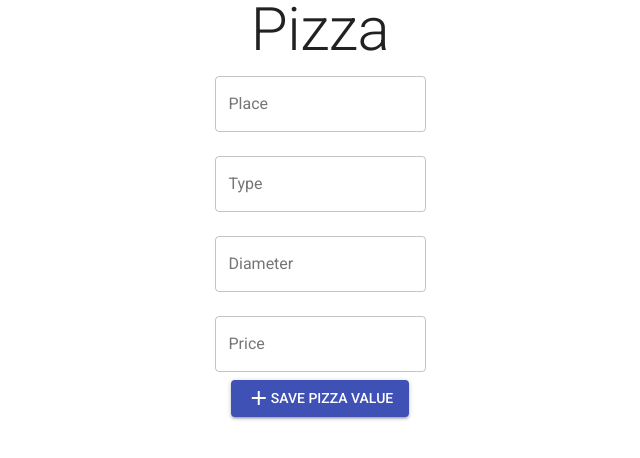
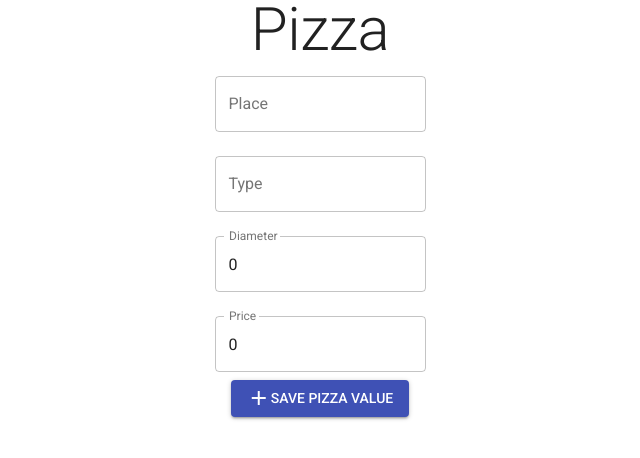
Before and after one commit to jcenglish/pizza-calculator, a React (Create React App) app: page / in a window 1280 px wide. Shown: the top 458 px of the page, without its empty margins (320-960 px from the left). Built offline with nearby package versions, Linux system fonts and the light colour scheme.

Commit message:
fixed issue with pizza list not rendering correctly.

```diff
--- a/src/App.js
+++ b/src/App.js
@@ -1,12 +1,47 @@
 import React, { Component } from "react"
 import "./App.css"
-import { Header, Footer, PizzaForm } from "./components"
+import { Header, Footer, PizzaForm, PizzaList } from "./components"
 
 class App extends Component {
+  constructor() {
+    super()
+    this.state = {
+      list: [],
+      idCounter: 0
+    }
+
+    this.addPizza = this.addPizza.bind(this)
+    this.incrementId = this.incrementId.bind(this)
+    // this.removePizza = this.removePizza(this)
+  }
+
+  incrementId() {
+    this.setState({
+      idCounter: this.state.idCounter + 1
+    })
+  }
+
+  addPizza(pizza) {
+    this.setState(prevState => ({
+      list: [...prevState.list, pizza]
+    }))
+  }
+
+  // removePizza(pizzaId) {
+  //   this.setState(prevState => ({
+  //     list: prevState.list.filter(pizza => pizza.id !== pizzaId)
+  //   }))
+  // }
+
   render() {
     return (
       <div className="App">
-        <PizzaForm />
+        <PizzaForm
+          addPizza={this.addPizza}
+          id={this.state.idCounter}
+          incrementId={this.incrementId}
+        />
+        <PizzaList list={this.state.list} />
       </div>
     )
   }
--- a/src/components/index.js
+++ b/src/components/index.js
@@ -1,3 +1,5 @@
 export { default as Header } from "./header"
 export { default as Footer } from "./footer"
 export { default as PizzaForm } from "./pizzaForm"
+export { default as Pizza } from "./pizza"
+export { default as PizzaList } from "./pizzaList"
--- a/src/components/pizza.js
+++ b/src/components/pizza.js
@@ -17,7 +17,7 @@ const Pizza = props => {
           {place}: {type} - {diameter}"
         </Typography>
         <Typography variant="h4">Cost Per Square Inch:</Typography>
-        <Typography variant="h5">{costPerSqIn}</Typography>
+        <Typography variant="h5">${costPerSqIn}</Typography>
         <Typography variant="h4">Total Cost:</Typography>
         <Typography variant="h5">${price}</Typography>
       </CardContent>
--- a/src/components/pizzaForm.js
+++ b/src/components/pizzaForm.js
@@ -6,9 +6,8 @@ class PizzaForm extends Component {
   constructor(props) {
     super(props)
     this.state = {
-      costPerSqIn: 0,
-      diameter: 0,
-      price: 0,
+      diameter: "0",
+      price: "0",
       place: "",
       type: ""
     }
@@ -23,25 +22,45 @@ class PizzaForm extends Component {
     })
   }
 
-  handleSubmit = () => {
+  handleSubmit = event => {
+    event.preventDefault()
+    const { diameter, price, place, type } = event.target
+    const cost = costPerSqIn(diameter.value, price.value).toFixed(2)
+    const { addPizza, incrementId, id } = this.props
+    console.log(cost)
+    addPizza({
+      diameter: diameter.value,
+      price: price.value,
+      place: place.value,
+      type: type.value,
+      costPerSqIn: cost,
+      id
+    })
+    incrementId()
     this.setState({
-      costPerSqIn: costPerSqIn(this.state.diameter, this.state.price).toFixed(2)
+      diameter: "",
+      price: "",
+      place: "",
+      type: ""
     })
   }
 
   render() {
     return (
+      <form onSubmit={this.handleSubmit}>
         <Grid container direction="column" justify="center" alignItems="center">
           <Typography variant="h2">Pizza</Typography>
           <TextField
             margin="normal"
             name="place"
+            value={this.state.place}
             type="text"
             label="Place"
             variant="outlined"
             onChange={this.handleChange}
           />
           <TextField
+            value={this.state.type}
             margin="normal"
             name="type"
             type="text"
@@ -50,6 +69,7 @@ class PizzaForm extends Component {
             onChange={this.handleChange}
           />
           <TextField
+            value={this.state.diameter}
             margin="normal"
             name="diameter"
             type="number"
@@ -59,6 +79,7 @@ class PizzaForm extends Component {
             onChange={this.handleChange}
           />
           <TextField
+            value={this.state.price}
             margin="normal"
             name="price"
             type="number"
@@ -67,11 +88,12 @@ class PizzaForm extends Component {
             variant="outlined"
             onChange={this.handleChange}
           />
-        <Button onClick={this.handleSubmit} variant="contained" color="primary">
+          <Button type="submit" variant="contained" color="primary">
             <Icon>add</Icon>
             &#32;Save Pizza Value
           </Button>
         </Grid>
+      </form>
     )
   }
 }
--- a/src/components/pizzaList.js
+++ b/src/components/pizzaList.js
@@ -0,0 +1,19 @@
+import React from "react"
+import { Pizza } from "./index"
+
+const PizzaList = props => {
+  const { list } = props
+  console.log(list)
+  return list.map(pizza => (
+    <Pizza
+      price={pizza.price}
+      diameter={pizza.diameter}
+      place={pizza.place}
+      type={pizza.type}
+      costPerSqIn={pizza.costPerSqIn}
+      key={pizza.id}
+    />
+  ))
+}
+
+export default PizzaList
--- a/src/utilities/costPerSqIn.js
+++ b/src/utilities/costPerSqIn.js
@@ -1,5 +1,5 @@
 export default function(diameter, price) {
-  let area = Math.PI * (Number(diameter) / 2) ** 2
-  console.log(area)
+  const area = Math.PI * (Number(diameter) / 2) ** 2
+  console.log(diameter + ", " + price)
   return Number(price) / area
 }
```
Lines whose indentation alone changed are shown as unchanged.
